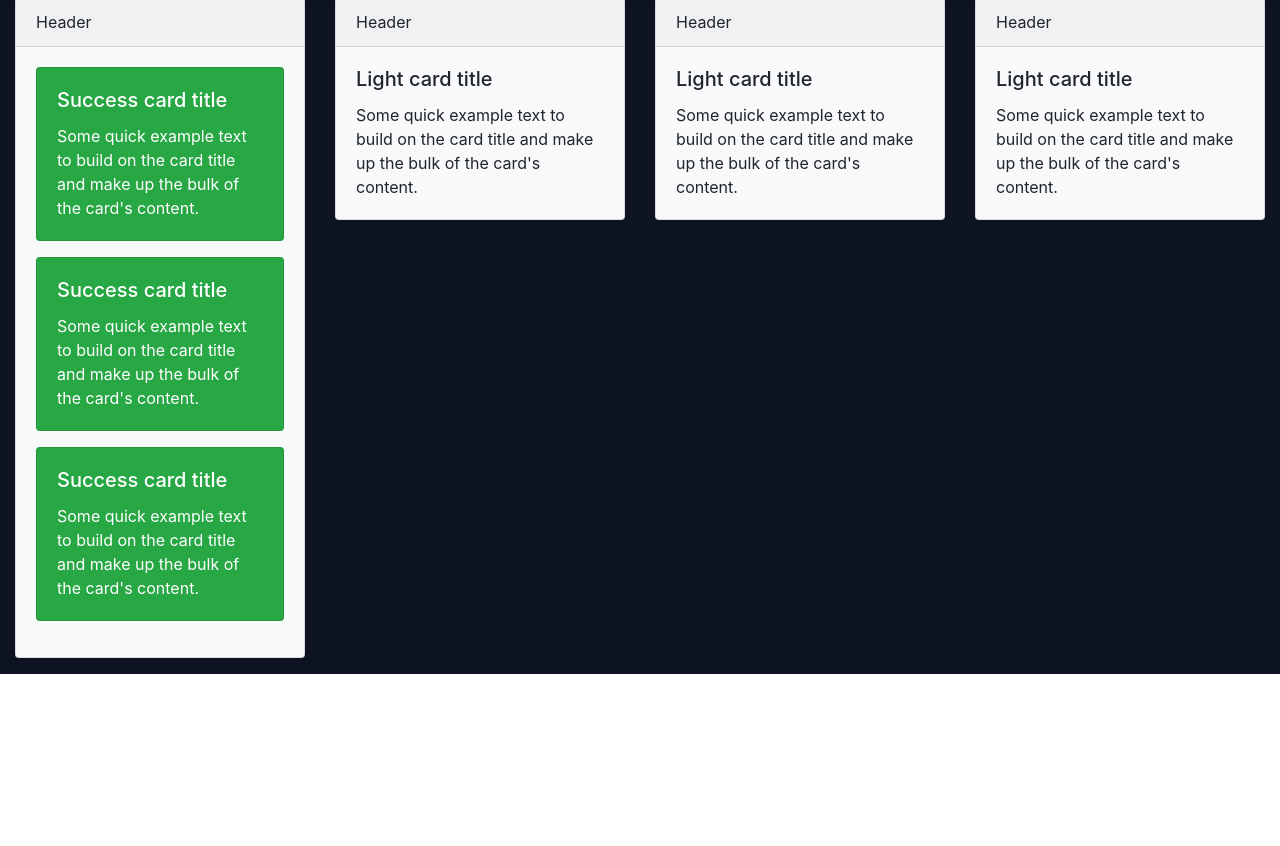
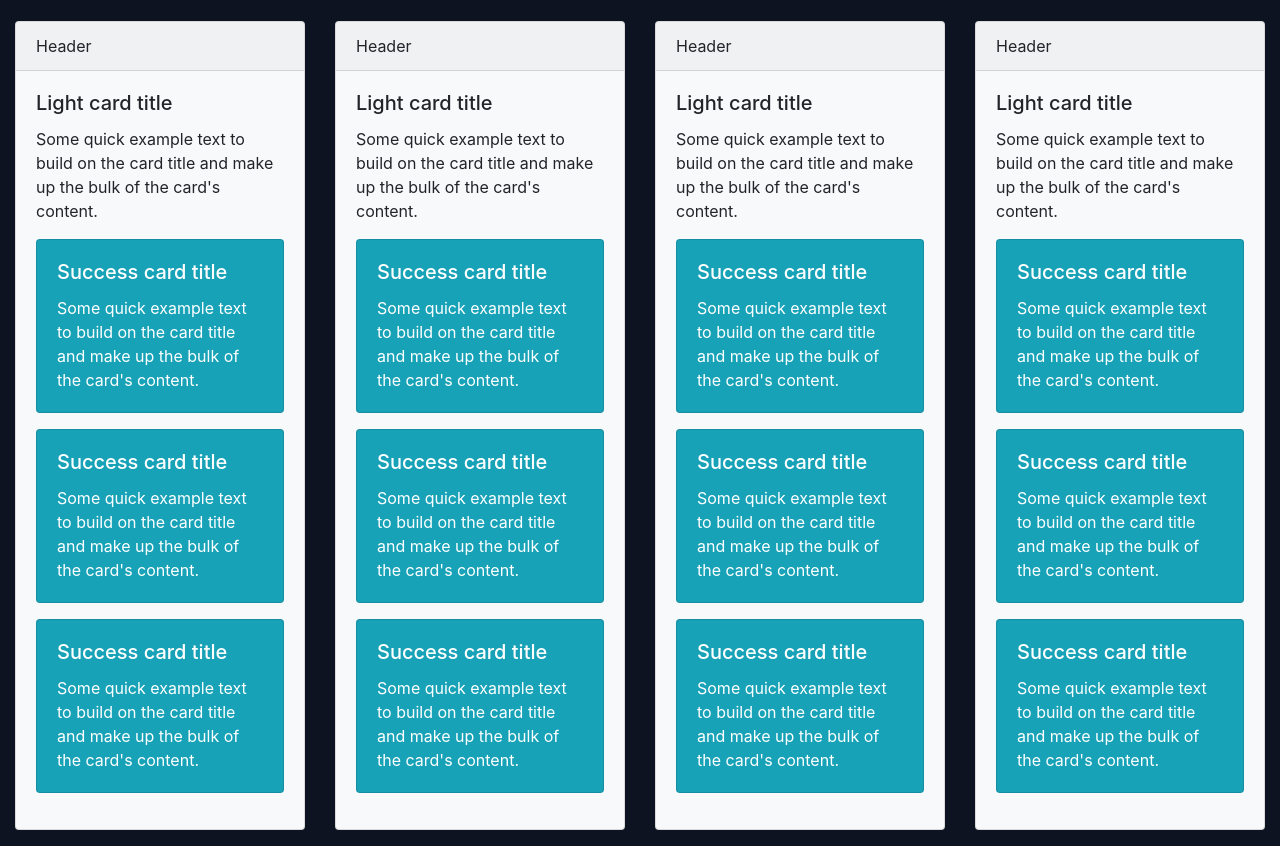
Before and after one commit to p37r1ch0r/kanban-board, a plain HTML site: page index.html in a window 1280 px wide. Shown: the part 59-905 px from the top of the page. Before the commit the page ends 800 px from the top, so only its background shows below. Drawn offline with nearby package versions, Linux system fonts and the light colour scheme.

Commit message:
Assisted Changes

```diff
--- a/index.html
+++ b/index.html
@@ -1,5 +1,5 @@
 <!DOCTYPE html>
-<html class="html" lang="en">
+<html lang="en">
 
 <head>
     <meta charset="UTF-8">
@@ -11,34 +11,35 @@
     <title>KANBANBOARD</title>
 </head>
 
-<body class="body">
-    <div class="container-fluid">
-        <div class=header>
-            <nav class="navbar navbar-dark bg-dark">
-                <a class="navbar-brand" href="#">KANBANBOARD</a>
-            </nav>
+<body>
+    <div class="container-fluid column-container">
+        <nav class="navbar fixed-top navbar-light bg-light">
+            <a class="navbar-brand" href="#">Pinterest Trials</a>
+        </nav>
 
-        </div>
+
         <div class="row">
             <div class="col">
                 <div class="card bg-light mb-3">
                     <div class="card-header">Header</div>
                     <div class="card-body">
-                        <div class="card text-white bg-success mb-3">
+                        <h5 class="card-title">Light card title</h5>
+                        <p class="card-text">Some quick example text to build on the card title and make up the bulk of the card's content.</p>
+                        <div class="card text-white bg-info mb-3">
 
                             <div class="card-body">
                                 <h5 class="card-title">Success card title</h5>
                                 <p class="card-text">Some quick example text to build on the card title and make up the bulk of the card's content.</p>
                             </div>
                         </div>
-                        <div class="card text-white bg-success mb-3">
+                        <div class="card text-white bg-info mb-3">
 
                             <div class="card-body">
                                 <h5 class="card-title">Success card title</h5>
                                 <p class="card-text">Some quick example text to build on the card title and make up the bulk of the card's content.</p>
                             </div>
                         </div>
-                        <div class="card text-white bg-success mb-3">
+                        <div class="card text-white bg-info mb-3">
 
                             <div class="card-body">
                                 <h5 class="card-title">Success card title</h5>
@@ -58,6 +59,27 @@
                     <div class="card-body">
                         <h5 class="card-title">Light card title</h5>
                         <p class="card-text">Some quick example text to build on the card title and make up the bulk of the card's content.</p>
+                        <div class="card text-white bg-info mb-3">
+
+                            <div class="card-body">
+                                <h5 class="card-title">Success card title</h5>
+                                <p class="card-text">Some quick example text to build on the card title and make up the bulk of the card's content.</p>
+                            </div>
+                        </div>
+                        <div class="card text-white bg-info mb-3">
+
+                            <div class="card-body">
+                                <h5 class="card-title">Success card title</h5>
+                                <p class="card-text">Some quick example text to build on the card title and make up the bulk of the card's content.</p>
+                            </div>
+                        </div>
+                        <div class="card text-white bg-info mb-3">
+
+                            <div class="card-body">
+                                <h5 class="card-title">Success card title</h5>
+                                <p class="card-text">Some quick example text to build on the card title and make up the bulk of the card's content.</p>
+                            </div>
+                        </div>
                     </div>
                 </div>
 
@@ -68,6 +90,27 @@
                     <div class="card-body">
                         <h5 class="card-title">Light card title</h5>
                         <p class="card-text">Some quick example text to build on the card title and make up the bulk of the card's content.</p>
+                        <div class="card text-white bg-info mb-3">
+
+                            <div class="card-body">
+                                <h5 class="card-title">Success card title</h5>
+                                <p class="card-text">Some quick example text to build on the card title and make up the bulk of the card's content.</p>
+                            </div>
+                        </div>
+                        <div class="card text-white bg-info mb-3">
+
+                            <div class="card-body">
+                                <h5 class="card-title">Success card title</h5>
+                                <p class="card-text">Some quick example text to build on the card title and make up the bulk of the card's content.</p>
+                            </div>
+                        </div>
+                        <div class="card text-white bg-info mb-3">
+
+                            <div class="card-body">
+                                <h5 class="card-title">Success card title</h5>
+                                <p class="card-text">Some quick example text to build on the card title and make up the bulk of the card's content.</p>
+                            </div>
+                        </div>
                     </div>
                 </div>
 
@@ -78,6 +121,27 @@
                     <div class="card-body">
                         <h5 class="card-title">Light card title</h5>
                         <p class="card-text">Some quick example text to build on the card title and make up the bulk of the card's content.</p>
+                        <div class="card text-white bg-info mb-3">
+
+                            <div class="card-body">
+                                <h5 class="card-title">Success card title</h5>
+                                <p class="card-text">Some quick example text to build on the card title and make up the bulk of the card's content.</p>
+                            </div>
+                        </div>
+                        <div class="card text-white bg-info mb-3">
+
+                            <div class="card-body">
+                                <h5 class="card-title">Success card title</h5>
+                                <p class="card-text">Some quick example text to build on the card title and make up the bulk of the card's content.</p>
+                            </div>
+                        </div>
+                        <div class="card text-white bg-info mb-3">
+
+                            <div class="card-body">
+                                <h5 class="card-title">Success card title</h5>
+                                <p class="card-text">Some quick example text to build on the card title and make up the bulk of the card's content.</p>
+                            </div>
+                        </div>
                     </div>
                 </div>
 
--- a/style.css
+++ b/style.css
@@ -1,9 +1,10 @@
-.html {
+html, body {
     height: 100%;
 }
-.body {
-    height: 100%;
+.column-container {
+    background-color: #0D1321;
+    padding-top: 80px;
 }
-.container-fluid {
-    background-color: #0D1321;
+.container {
+    width: 100%;
 }
```
